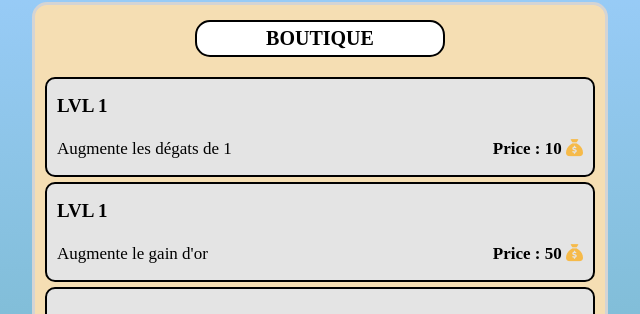
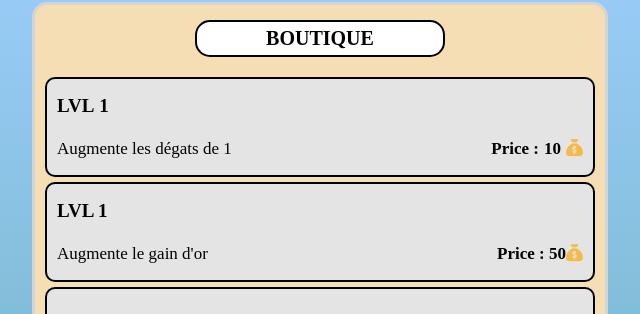
Before and after one commit to Brice0907/Clicker-Monster, a website built with Vite: page index.html in a window 1280 px wide. Shown: the part 95-409 px from the top of the page, 640-1280 px from the left. Built offline with nearby package versions, Linux system fonts and the light colour scheme; a web font is replaced by a local one.

Commit message:
Boutique amélioration ATQ

```diff
--- a/index.html
+++ b/index.html
@@ -35,12 +35,17 @@
       <div class="body_section_boutique_title">BOUTIQUE</div>
       <ul class="body_section_boutique_up">
 
-        <li class="body_section_boutique_up_bloc">                <!-- peut etre faire une balise <bouton> -->
-          <div class="body_section_boutique_up_bloc_lvl">LVL 1</div>
+        <li class="body_section_boutique_up_bloc atq_de_base"> <!-- peut etre faire une balise <bouton> -->
+          <div class="body_section_boutique_up_bloc_lvl">
+            <div>LVL</div>
+            <div class="body_section_boutique_up_bloc_lvl_space lvlATQ"></div>
+          </div>
           <div class="body_section_boutique_up_bloc_bas">
             <div class="body_section_boutique_up_bloc_bas_text">Augmente les dégats de 1</div>
             <div class="body_section_boutique_up_bloc_bas_price">
-              Price : 10 <i class="fa-solid fa-sack-dollar body_section_boutique_gold_logo"></i>
+              Price :
+              <div class="body_section_boutique_up_bloc_bas_price_nbr priceATQ"></div>
+              <i class="fa-solid fa-sack-dollar body_section_boutique_gold_logo"></i>
             </div>
           </div>
         </li>
@@ -79,3 +84,5 @@
 
 <!-- si un jour j'ajoute des pnj qui tape automatiquement regarder les images sur "subpng" -->
 <!-- idée de monstre qui se heal légèrement avec le temps ou boss -->
+<!-- idée dans la boutique, effet de saignement -->
+<!-- idée quand assez de gold pour faire une amélioration, faire apparaitre une flèche (circle-up) sur fontawesome -->
--- a/main.js
+++ b/main.js
@@ -15,6 +15,9 @@ async function main() {
     document.querySelector('.hp').innerText = randomMonstre.hp
 
     const targetMonstre = document.querySelector('.body_section_monstre')
+
+
+            ///// FUNCTION TUER UN MONSTRE \\\\\
 
     function killMonstre() {
 
@@ -42,10 +45,44 @@ async function main() {
     }
     targetMonstre.addEventListener("click", killMonstre)
 
+
+            ///// FUNCTION GAGNER DES GOLDS \\\\\
+
     function winGold() {
         gold = gold + randomMonstre.gold[Math.floor(Math.random() * 3)]
         document.querySelector('.argent').innerText = gold
     }
 
+
+            ///// FUNCTION ATQ DE BASE \\\\\
+
+    let lvlUpgradeATQ = 1
+    let priceATQdeBase = 10
+
+    const targetATQshop = document.querySelector('.atq_de_base')
+    document.querySelector('.lvlATQ').innerText = lvlUpgradeATQ
+    document.querySelector('.priceATQ').innerText = priceATQdeBase
+
+    function upgradeATQdeBase() {
+
+        if (gold >= priceATQdeBase) {
+
+            gold = gold - priceATQdeBase
+            document.querySelector('.argent').innerText = Math.trunc(gold)
+            lvlUpgradeATQ = lvlUpgradeATQ + 1
+            document.querySelector('.lvlATQ').innerText = lvlUpgradeATQ
+            ATQdeBase = ATQdeBase + 1
+            priceATQdeBase = priceATQdeBase * 1.80
+            document.querySelector('.priceATQ').innerText = Math.trunc(priceATQdeBase)
+
+        } else {
+            console.log('il me manque de l\'argent');
+        }
+
+
+    }
+    targetATQshop.addEventListener('click', upgradeATQdeBase)
+
+
 }
 main()
--- a/style.scss
+++ b/style.scss
@@ -100,9 +100,14 @@
                     display: flex;
                     flex-direction: column;
                     justify-content: space-around;
+                    cursor: pointer;
                     &_lvl{
                         font-size: 19px;
                         font-weight: bold;
+                        display: flex;
+                        &_space{
+                            margin-left: 5px;
+                        }
                     }
                     &_bas{
                         display: flex;
@@ -113,6 +118,11 @@
                         &_price{
                             font-size: 17px;
                             font-weight: bold;
+                            display: flex;
+                            white-space: nowrap;
+                            &_nbr{
+                                margin: 0px 5px;
+                            }
                         }
                     }
                 }
```
Also changed, not shown: dist/index.html, 2 other files.
